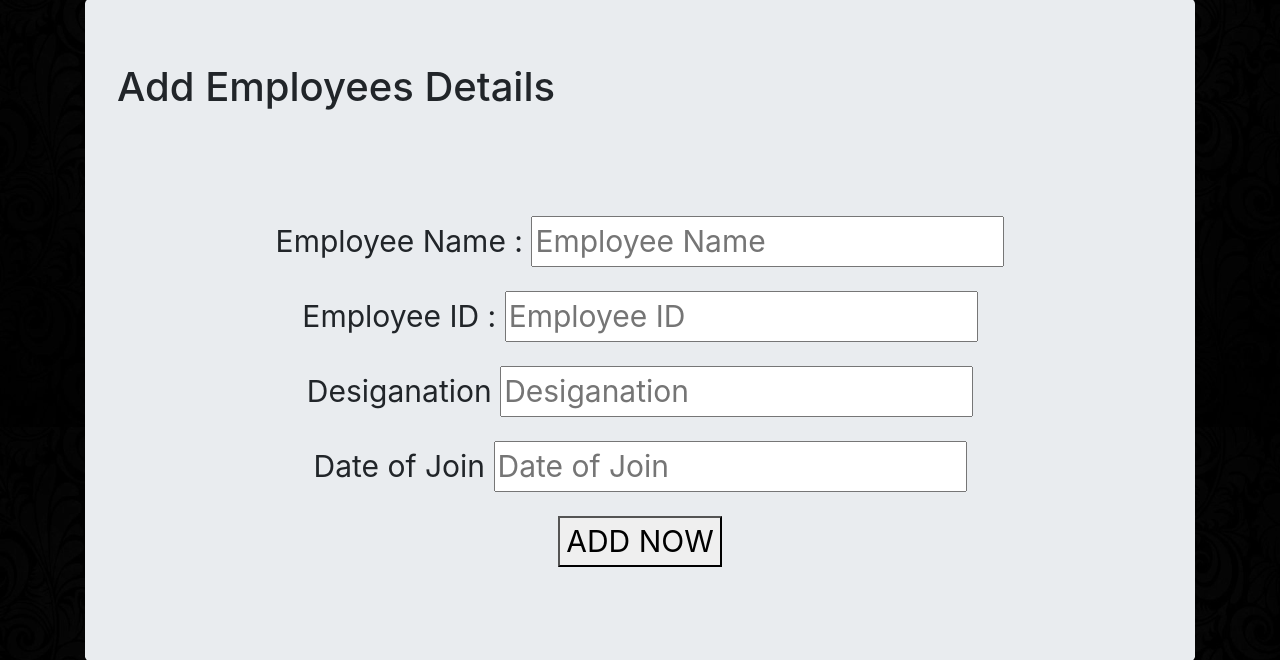
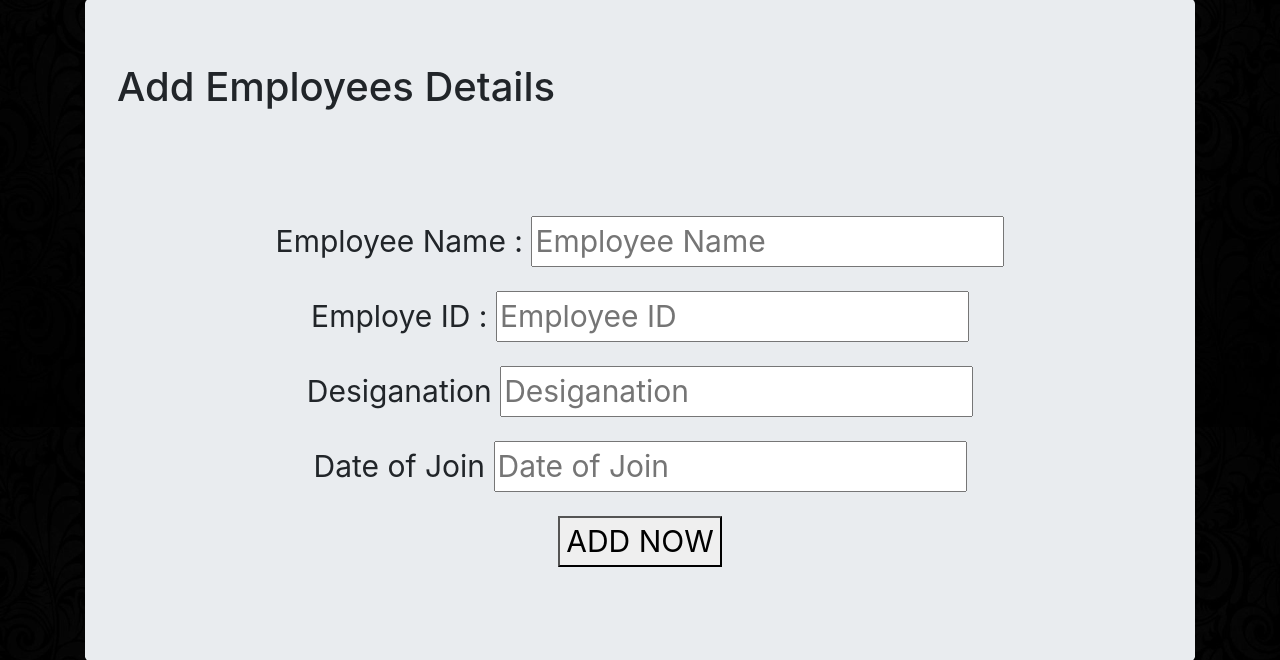
Before and after one commit to Nikhilk70/iEemploye, a Django app: page /create/ in a window 1280 px wide. Shown: the part 373-1033 px from the top of the page. Run offline with Django 5.2, Linux system fonts and the light colour scheme; some libraries are stand-ins or nearby versions.

Commit message:
first change

```diff
--- a/iEemploye/template/create.html
+++ b/iEemploye/template/create.html
@@ -9,7 +9,7 @@
             <p><label for="">Employee Name :
                 <input type="name" name="name" placeholder="Employee Name">
             </label></p>
-            <p><label for="">Employee ID :
+            <p><label for="">Employe ID :
                 <input type="text" name="emid" placeholder="Employee ID">
             </label></p>
             <p><label for="">Desiganation
```
